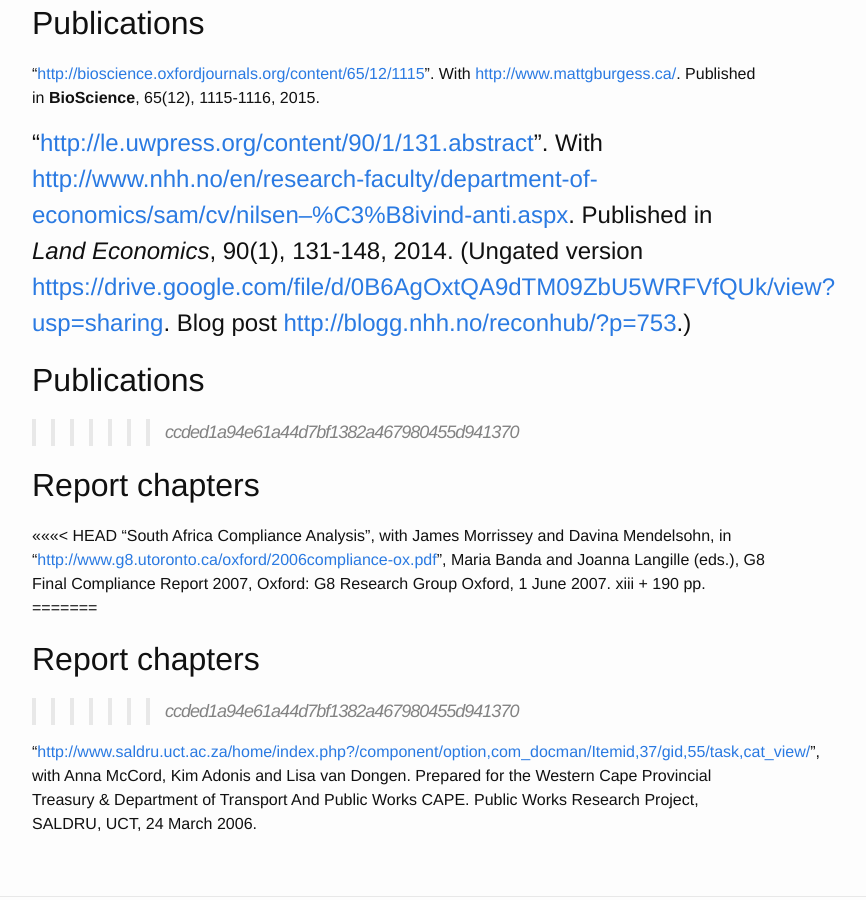
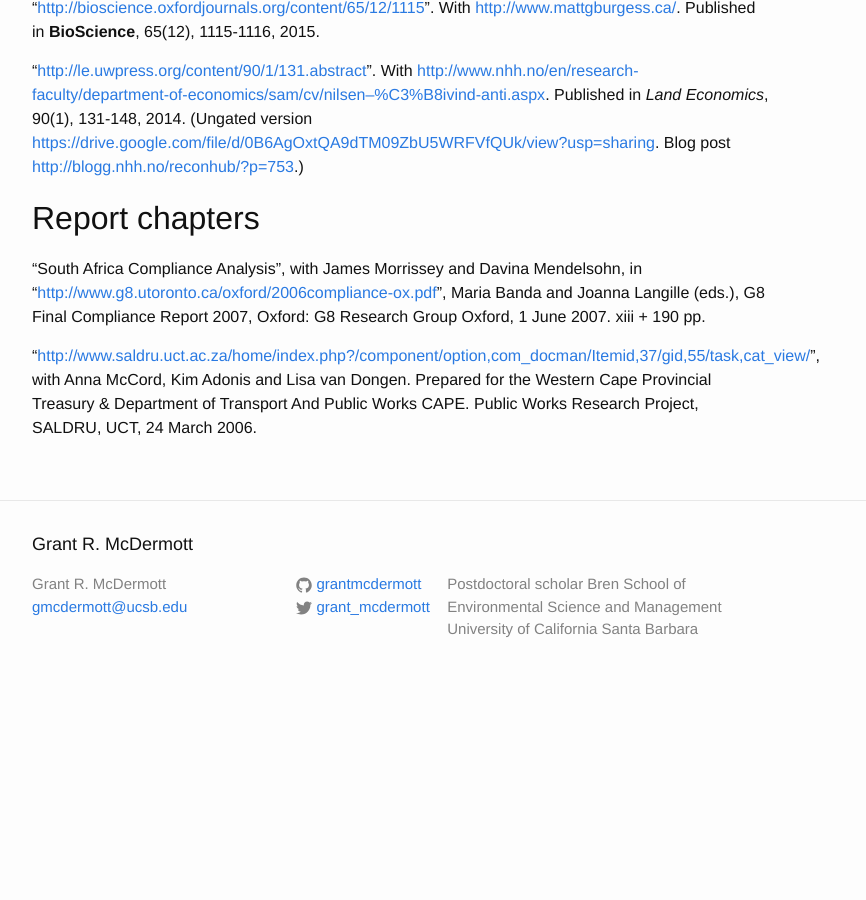
Before and after one commit to grantmcdermott/grantmcdermott.github.io, a Jekyll site: the page built from research.md, in a window 1280 px wide and 900 px high, scrolled down 1332 px. Shown: the whole window, without its empty margins (238-1104 px from the left). Built offline with Jekyll 4.4.1, drawn with Linux system fonts in a browser that asks for light colours; after the commit the page ends 2033 px from its top, so only the background shows below that; some of the changed text lies outside the part shown.

Commit message:
Fix typos

```diff
--- a/research.md
+++ b/research.md
@@ -13,11 +13,7 @@
 
 ## Working papers
 
-<<<<<<< HEAD
 "[https://drive.google.com/file/d/0B6AgOxtQA9dTcjRmZkNjMVhuVFU/view?usp=sharing](Sceptic priors and climate policy)"
-=======
-"Sceptic priors and climate policy"
->>>>>>> ccded1a94e61a44d7bf1382a467980455d941370
 
 **Abstract:** How much evidence would it take to convince climate sceptics that they are wrong about global warming? I explore this question within a Bayesian framework. I consider a group of stylised sceptics and examine how these individuals update their beliefs in light of the available evidence for climate change. I find that all but the most extreme priors are overwhelmed by the historical data. The resulting posterior distributions of climate sensitivity correspond closely to existing estimates from the literature. I show further that the updated sceptic beliefs are consistent with a social cost of carbon that is substantially greater than zero. I conclude by discussing the general conditions for consensus formation under Bayesian learning, its relevance to our current policy impasse, and offer some remarks about finding common ground in the future.
 
@@ -36,16 +32,10 @@
 "[http://bioscience.oxfordjournals.org/content/65/12/1115](Resolving disputes over ocean calamities)". With [http://www.mattgburgess.ca/](Matthew G. Burgess). Published in **BioScience**, 65(12), 1115-1116, 2015.
 
 "[http://le.uwpress.org/content/90/1/131.abstract](Electricity prices, river temperatures and cooling water scarcity)". With [http://www.nhh.no/en/research-faculty/department-of-economics/sam/cv/nilsen--%C3%B8ivind-anti.aspx](Øivind A. Nilsen). Published in *Land Economics*, 90(1), 131-148, 2014. (Ungated version [https://drive.google.com/file/d/0B6AgOxtQA9dTM09ZbU5WRFVfQUk/view?usp=sharing](here). Blog post [http://blogg.nhh.no/reconhub/?p=753](here).)
-=======
-## Publications
->>>>>>> ccded1a94e61a44d7bf1382a467980455d941370
+
 
 ## Report chapters
 
-<<<<<<< HEAD
 “South Africa Compliance Analysis”, with James Morrissey and Davina Mendelsohn, in “[http://www.g8.utoronto.ca/oxford/2006compliance-ox.pdf](Governing Global Climate Change: St Petersburg Compliance Report for the ‘G8 Plus Five’ Countries)”, Maria Banda and Joanna Langille (eds.), G8 Final Compliance Report 2007, Oxford: G8 Research Group Oxford, 1 June 2007. xiii + 190 pp.
-=======
-## Report chapters
->>>>>>> ccded1a94e61a44d7bf1382a467980455d941370
 
 “[http://www.saldru.uct.ac.za/home/index.php?/component/option,com_docman/Itemid,37/gid,55/task,cat_view/](The Current Status of the EPWP (Infrastructure) in the Western Cape)”, with Anna McCord, Kim Adonis and Lisa van Dongen. Prepared for the Western Cape Provincial Treasury & Department of Transport And Public Works CAPE. Public Works Research Project, SALDRU, UCT, 24 March 2006.
```
